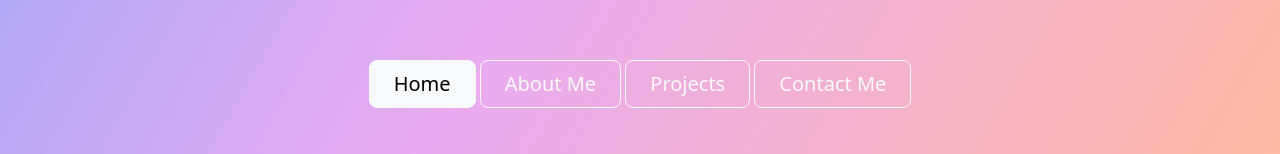
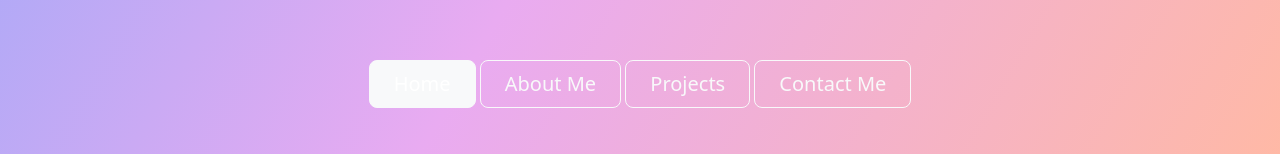
Before and after one commit to Direct2Jade/Portfolio, a plain HTML site: page about.html in a window 1280 px wide. In both pictures the pointer is over the button "Home". Shown: the part 628-782 px from the top of the page. Drawn offline with nearby package versions, Linux system fonts and the light colour scheme.

Commit message:
Update aboutstyle.css
made cursor stay default upon hovering as as background text staying the same

```diff
--- a/css/aboutstyle.css
+++ b/css/aboutstyle.css
@@ -41,3 +41,7 @@ li { font-size:1.25rem;
   font-weight:bolder;
   text-decoration: underline;
 }
+
+.btn-outline-light:hover { color:white;
+  cursor: default;
+}
```
